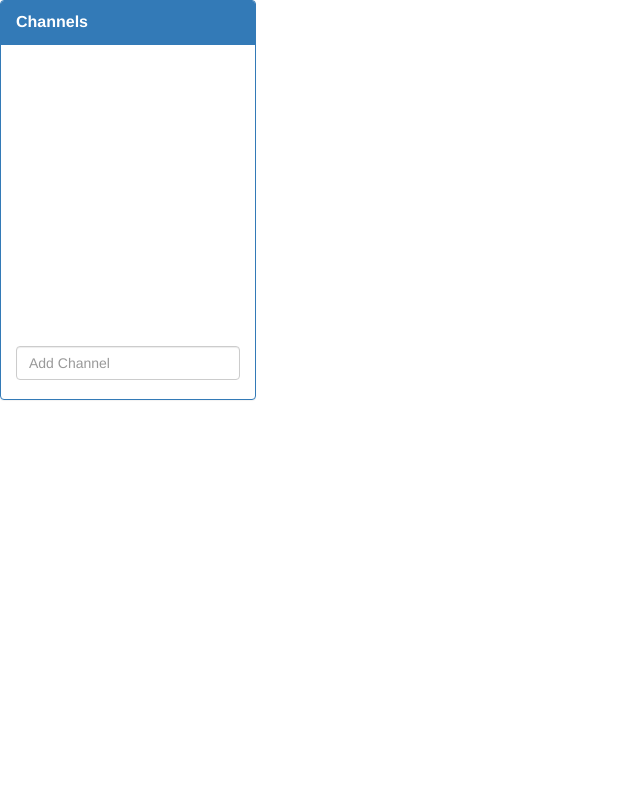
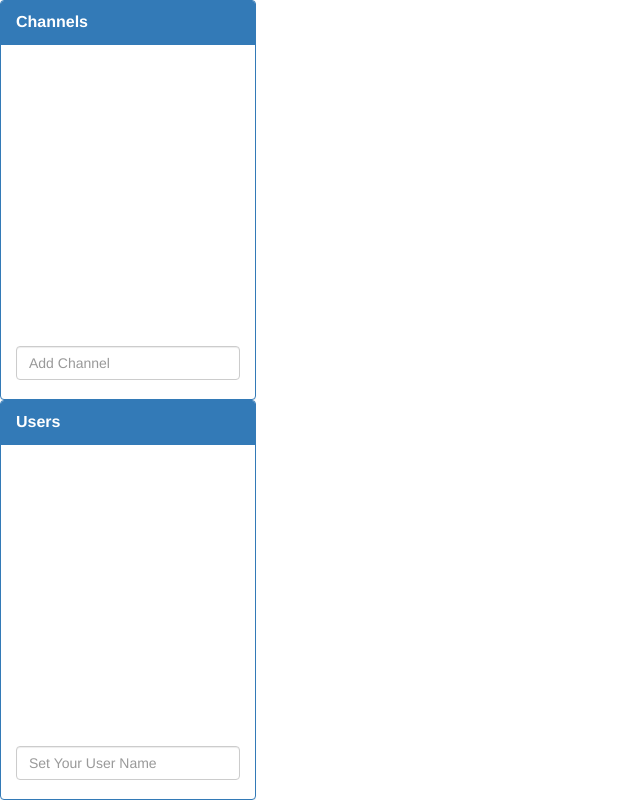
Before and after one commit to ridvanenis/rtsupport, a React app: page / in a window 1280 px wide. Shown: the whole page, without its empty margins (0-640 px from the left). Built offline with nearby package versions, Linux system fonts and the light colour scheme.

Commit message:
add UserSeaction Components

```diff
--- a/components/App.jsx
+++ b/components/App.jsx
@@ -1,12 +1,14 @@
 import React, { Component } from 'react';
 import ChannelSection from './channels/ChannelSection.jsx';
+import UserSection from './users/UserSection.jsx';
 
 class App extends Component {
     constructor(props) {
         super(props);
         this.state = {
             channels: [],
-            activeChannel: {}
+            activeChannel: {},
+            users: []
         }
     }
 
@@ -22,6 +24,12 @@ class App extends Component {
         this.setState({ activeChannel })
     }
 
+    setUserName(name){
+        let { users } = this.state;
+        users.push({id: users.length, name});
+        this.setState({users});
+    }
+
     render() {
         return (
             <div className='app'>
@@ -31,6 +39,11 @@ class App extends Component {
                         addChannel={this.addChannel.bind(this)}
                         setChannel={this.setChannel.bind(this)}
                     />
+
+                    <UserSection
+                        {...this.state}
+                        setUserName={this.setUserName.bind(this)}
+                    />
                 </div>
             </div>
         )
```
